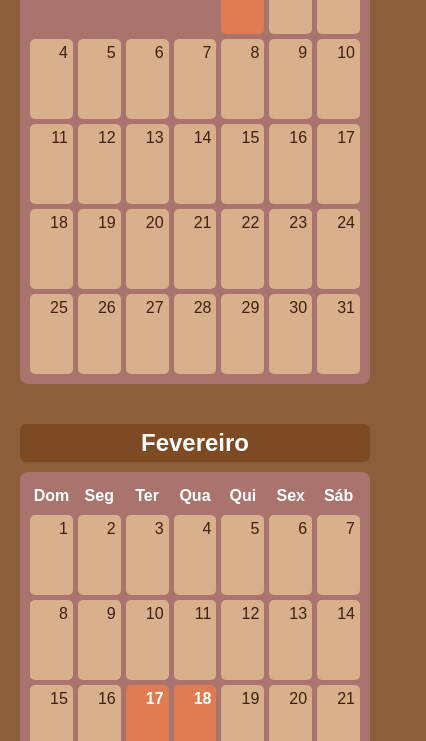
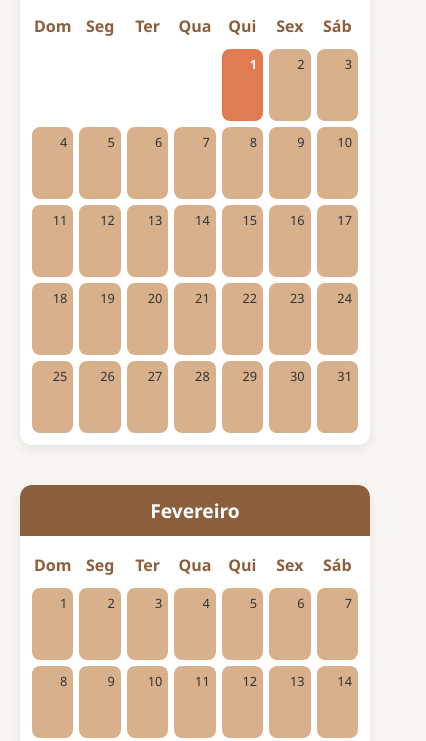
Before and after one commit to ParoquiaSantoExpedito/CasamentosSantoExpedito, a plain HTML site: page index.html in a window 390 px wide. Shown: the part 272-1013 px from the top of the page, 426 px wide, since content can reach past the window. Drawn offline with Linux system fonts and the light colour scheme.

Commit message:
Update index.html

```diff
--- a/index.html
+++ b/index.html
@@ -5,97 +5,139 @@
 <meta name="viewport" content="width=device-width, initial-scale=1" />
 <title>Calendário 2026 - Casamentos Maringá</title>
 <style>
+  :root {
+    --cor-fundo: #f8f5f2;
+    --cor-primaria: #8B5E3C;
+    --cor-secundaria: #D9B08C;
+    --cor-feriado: #E07B52;
+    --cor-feriado-santo: #C37C3E;
+    --cor-disponivel: #4B7A44;
+    --cor-indisponivel: #B54141;
+  }
+
   body {
-    font-family: Arial, sans-serif;
-    background-color: #8B5E3C; /* caramelo marrom suave */
-    color: #3E1F0D;
+    font-family: "Segoe UI", Tahoma, sans-serif;
+    background: var(--cor-fundo);
     margin: 0;
     padding: 20px;
+    color: #333;
   }
+
   h1 {
     text-align: center;
-    color: #7C4A23;
-    margin-bottom: 20px;
+    color: var(--cor-primaria);
+    font-size: 2.2rem;
+    margin-bottom: 30px;
   }
+
   .mes {
-    max-width: 1000px;
+    max-width: 900px;
     margin: 0 auto 40px auto;
+    background: #fff;
+    border-radius: 12px;
+    box-shadow: 0 4px 12px rgba(0,0,0,0.08);
+    overflow: hidden;
   }
+
   .mes h2 {
     text-align: center;
-    margin-bottom: 10px;
-    color: #fff;
-    background: #7C4A23;
-    padding: 5px;
-    border-radius: 6px;
+    margin: 0;
+    padding: 12px;
+    font-size: 1.5rem;
+    background: var(--cor-primaria);
+    color: white;
   }
+
   .grade {
     display: grid;
     grid-template-columns: repeat(7, 1fr);
-    gap: 5px;
-    background-color: #A9746E;
-    padding: 10px;
-    border-radius: 8px;
+    gap: 6px;
+    padding: 12px;
   }
+
   .dia-semana {
     font-weight: bold;
     text-align: center;
-    padding: 5px 0;
-    color: #fff;
+    padding: 6px 0;
+    color: var(--cor-primaria);
   }
+
   .dia {
-    min-height: 70px;
-    background-color: #D9B08C;
-    border-radius: 5px;
-    padding: 5px;
+    min-height: 80px;
+    background-color: var(--cor-secundaria);
+    border-radius: 8px;
+    padding: 6px;
     cursor: default;
     user-select: none;
     text-align: right;
-    font-weight: normal;
+    font-weight: 500;
+    font-size: 0.9rem;
+    display: flex;
+    justify-content: flex-end;
+    align-items: flex-start;
+    transition: transform 0.15s ease, background-color 0.15s ease;
   }
+
+  .dia:hover {
+    transform: scale(1.05);
+  }
+
   .feriado {
-    background-color: #E07B52;
+    background-color: var(--cor-feriado);
     color: white;
     font-weight: bold;
   }
+
   .feriado-santo {
-    background-color: #C37C3E;
+    background-color: var(--cor-feriado-santo);
     color: white;
     font-weight: bold;
   }
+
   .disponivel {
-    background-color: #4B7A44 !important;
+    background-color: var(--cor-disponivel) !important;
     color: white;
     font-weight: bold;
   }
+
   .indisponivel {
-    background-color: #B54141 !important;
+    background-color: var(--cor-indisponivel) !important;
     color: white;
     font-weight: bold;
   }
+
   #legenda {
-    max-width: 1000px;
-    margin: 20px auto;
+    max-width: 900px;
+    margin: 0 auto 30px auto;
     display: flex;
+    flex-wrap: wrap;
     justify-content: center;
-    gap: 20px;
-    color: #3E1F0D;
+    gap: 15px;
   }
+
   .legenda-item {
     display: flex;
     align-items: center;
     gap: 8px;
-    font-weight: bold;
+    font-weight: 600;
+    color: #333;
   }
+
   .legenda-color {
-    width: 20px;
-    height: 20px;
+    width: 18px;
+    height: 18px;
     border-radius: 4px;
   }
-  .leg-feriado { background-color: #E07B52; }
-  .leg-feriado-santo { background-color: #C37C3E; }
-  .leg-disponivel { background-color: #4B7A44; }
-  .leg-indisponivel { background-color: #B54141; }
+
+  .leg-feriado { background-color: var(--cor-feriado); }
+  .leg-feriado-santo { background-color: var(--cor-feriado-santo); }
+  .leg-disponivel { background-color: var(--cor-disponivel); }
+  .leg-indisponivel { background-color: var(--cor-indisponivel); }
+
+  @media (max-width: 600px) {
+    .dia { min-height: 60px; font-size: 0.8rem; }
+    .mes h2 { font-size: 1.2rem; }
+  }
 </style>
 </head>
 <body>
@@ -119,7 +161,6 @@
   const diasMes = [31,28,31,30,31,30,31,31,30,31,30,31]; // 2026 não é bissexto
   const diasSemana = ["Dom","Seg","Ter","Qua","Qui","Sex","Sáb"];
 
-  // feriados nacionais e locais
   const feriados = {
     "2026-01-01": { nome: "Confraternização Universal", tipo: "feriado" },
     "2026-02-17": { nome: "Carnaval", tipo: "feriado" },
@@ -136,7 +177,6 @@
     "2026-12-25": { nome: "Natal", tipo: "feriado-santo" }
   };
 
-  // guarda estados dos sábados
   let estados = {};
 
   function criarCalendario() {
@@ -153,7 +193,7 @@
       const grade = document.createElement("div");
       grade.classList.add("grade");
 
-      // cabeçalho dias da semana
+      // Cabeçalho dias da semana
       for (let d = 0; d < 7; d++) {
         const div = document.createElement("div");
         div.classList.add("dia-semana");
@@ -161,29 +201,25 @@
         grade.appendChild(div);
       }
 
-      // espaços antes do 1º dia
+      // Espaços vazios antes do 1º dia
       const primeiroDia = new Date(ano, mes, 1).getDay();
       for (let i = 0; i < primeiroDia; i++) {
         const vazio = document.createElement("div");
-        vazio.classList.add("dia");
-        vazio.style.background = "transparent";
         grade.appendChild(vazio);
       }
 
-      // dias do mês
+      // Dias do mês
       for (let dia = 1; dia <= diasMes[mes]; dia++) {
         const dateStr = `${ano}-${String(mes+1).padStart(2,"0")}-${String(dia).padStart(2,"0")}`;
         const div = document.createElement("div");
         div.classList.add("dia");
         div.textContent = dia;
 
-        // feriados
         if (feriados[dateStr]) {
           div.classList.add(feriados[dateStr].tipo);
           div.title = feriados[dateStr].nome;
         }
 
-        // sábados editáveis
         const dataObj = new Date(ano, mes, dia);
         if (dataObj.getDay() === 6) {
           if (estados[dateStr] === "disponivel") div.classList.add("disponivel");
@@ -200,8 +236,6 @@
             }
             criarCalendario();
           });
-
-          div.title = (feriados[dateStr]?.nome ? feriados[dateStr].nome+" - " : "") + (estados[dateStr] ? estados[dateStr].toUpperCase() : "Sem info");
         }
 
         grade.appendChild(div);
```
